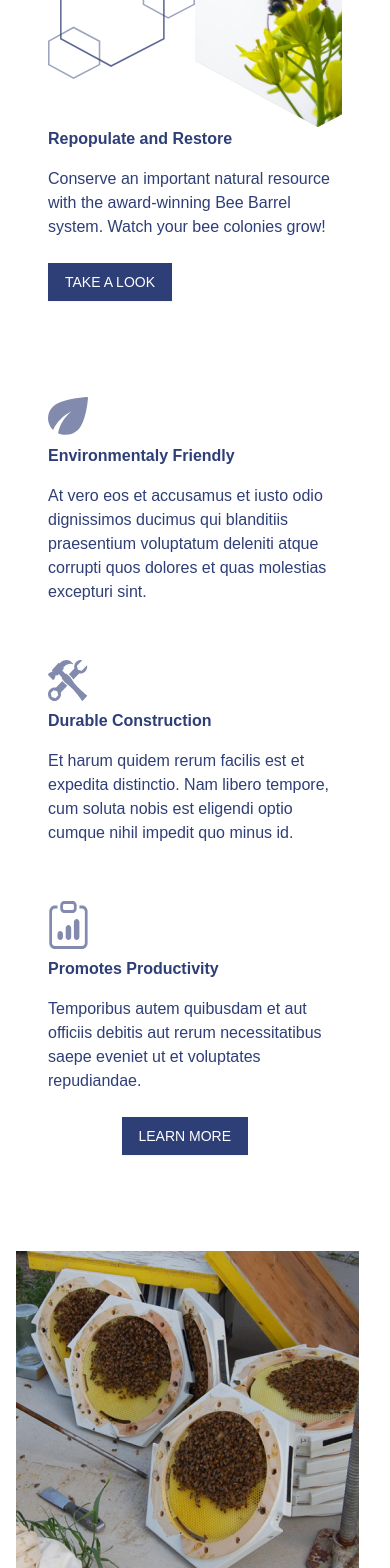
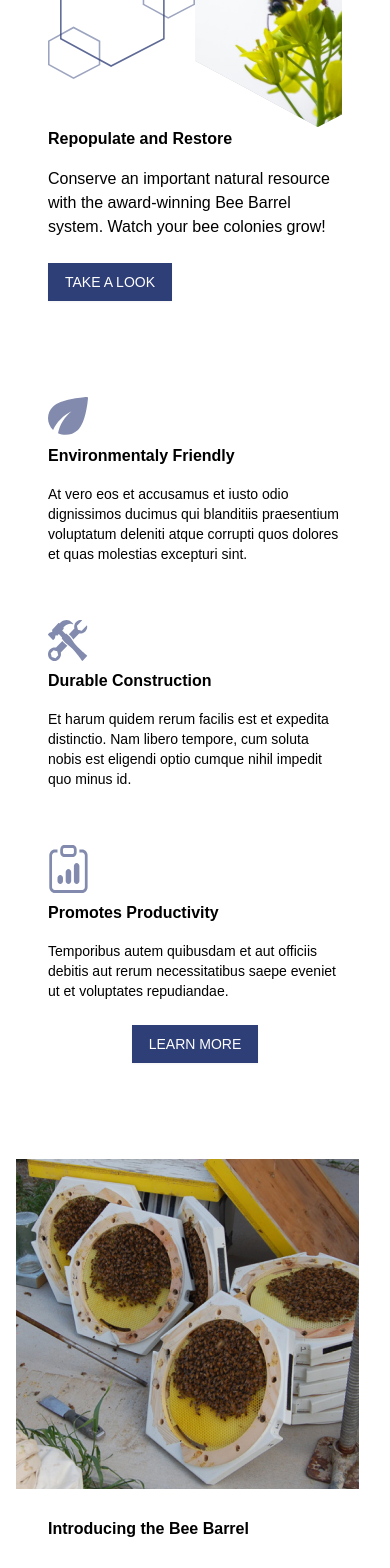
Before and after one commit to sfonua10/beescientific, a Next.js app: page / in a window 390 px wide. Shown: the part 180-1748 px from the top of the page. Built offline with nearby package versions, Linux system fonts and the light colour scheme.

Commit message:
style main tablet view

```diff
--- a/components/featureBox.js
+++ b/components/featureBox.js
@@ -1,9 +1,9 @@
 const FeatureBox = ({ vector, title, text, id }) => {
   return (
-    <div>
+    <div style={{ minWidth: `10rem` }}>
       <img className="mb-2" src={vector} width={40} height={40} />
       <div className="mb-4 font-bold">{title}</div>
-      <p className={`${id === 2 ? 'mb-6' : 'mb-14'}`}>{text}</p>
+      <p className={`${id === 2 ? 'mb-6' : 'mb-14'} text-sm`}>{text}</p>
     </div>
   );
 };
--- a/components/header.js
+++ b/components/header.js
@@ -10,7 +10,7 @@
         </a>
       </div>
       <nav className="self-end">
-        <ul className="hidden md:flex flex-row space-x-8 mr-4">
+        <ul className="hidden md:flex flex-row space-x-8 mr-4 text-darkish-blue">
           <li>
             <Link href="/">
               <a>HOME</a>
--- a/components/mainTopics.js
+++ b/components/mainTopics.js
@@ -1,15 +1,15 @@
 import Button from './button';
 
-const MainTopic = ({ imageSrc, title, subTitle, buttonText }) => {
+const MainTopic = ({ imageSrc, title, subTitle, buttonText, id }) => {
   return (
-    <section>
-      <img className="mx-4 mb-7" src={imageSrc} />
+    <div className="md:grid grid-cols-2">
+      <img className={`mx-4 mb-7 ${id === 1 && 'order-1'}`} src={imageSrc} />
       <div className="mx-12 mb-20">
         <h3 className="mb-6 font-bold">{title}</h3>
         <p className="mb-6">{subTitle}</p>
         <Button text={buttonText} />
       </div>
-    </section>
+    </div>
   );
 };
 
--- a/pages/index.js
+++ b/pages/index.js
@@ -40,12 +40,14 @@
 
   const data2 = [
     {
+      id: 0,
       imageSrc: '/images/bee_barrels_home_1.png',
       title: 'Introducing the Bee Barrel',
       subTitle: 'An exciting solution for an invaluable natural resource.',
       buttonText: 'LEARN MORE',
     },
     {
+      id: 1,
       imageSrc: '/images/bee_home_2.png',
       title: 'Contribute',
       subTitle: 'An exciting solution for an invaluable natural resource.',
@@ -62,7 +64,7 @@
   ];
   return (
     <Layout>
-      <div className="grid grid-cols-2 mx-12">
+      <div className="grid grid-cols-2 mx-12 md:mx-28">
         <img
           className="self-center"
           src="/images/beehive_group_shapes.svg"
@@ -76,16 +78,15 @@
           height={349}
         />
       </div>
-      <section className="mx-12">
+      <section className="mx-12 md:mx-28">
         <h2 className="font-bold mb-4">Repopulate and Restore</h2>
-        <p className="mb-6">
+        <p className="mb-6 max-w-xs">
           Conserve an important natural resource with the award-winning Bee
           Barrel system. Watch your bee colonies grow!
         </p>
         <Button text="TAKE A LOOK" />
       </section>
-      <section className="mx-12">
-        <div className="my-24">
+      <section className="mx-12 my-24 md:grid grid-cols-3 gap-x-20">
         {data.map((info) => (
           <>
             <FeatureBox
@@ -96,25 +97,26 @@
               text={info.text}
             />
             {info.id === 2 && (
-                <div style={{ margin: `0 auto`, width: `50%` }}>
+              <div className="justify-self-center md:col-start-2">
                 <Button text="LEARN MORE" />
               </div>
             )}
           </>
         ))}
-        </div>
       </section>
-
-      {data2.map((topic, index) => (
+      <section className="md:my-48">
+        {data2.map((topic) => (
           <MainTopic
-          key={index}
+            key={topic.id}
+            id={topic.id}
             imageSrc={topic.imageSrc}
             title={topic.title}
             subTitle={topic.subTitle}
             buttonText={topic.buttonText}
           />
         ))}
-      <section className="mx-4 mb-16">
+      </section>
+      <section className="mx-4 mb-16 md:hidden">
         <h3 className="text-lg">CONNECT WITH US</h3>
         <div className="flex">
           {socialIcons.map((icon) => (
--- a/styles/tailwind.css
+++ b/styles/tailwind.css
@@ -1,10 +1,5 @@
 @tailwind base;
 @tailwind components;
-
-html,
-nav > ul {
-  @apply text-darkish-blue;
-}
 
 /* Write your own custom component styles here */
 .btn-blue {
```
Lines whose indentation alone changed are shown as unchanged.
